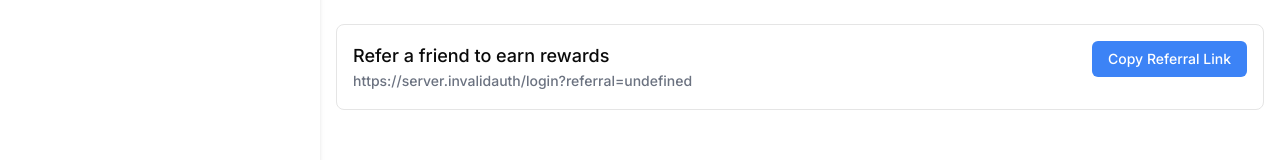
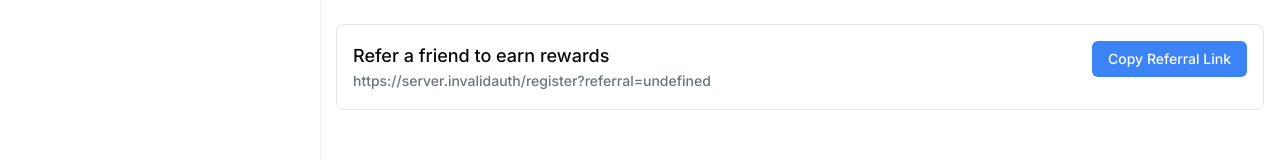
Before and after one commit to adviews0422-afk/adsview, a Next.js app: page /account/referral in a window 1280 px wide. Shown: the part 440-600 px from the top of the page. Built offline with nearby package versions, Linux system fonts and the light colour scheme; no server answers.

Commit message:
referral

```diff
--- a/app/account/referral/page.tsx
+++ b/app/account/referral/page.tsx
@@ -7,7 +7,8 @@ import { Button } from '@/components/ui/button'
 function Referral() {
   const { data } = useSession()
   const [copied, setCopied] = useState(false)
-  const link = process.env.NEXT_PUBLIC_APP_URL + 'auth/login?referral=' + data?.user?.referralCode
+  const link =
+    process.env.NEXT_PUBLIC_APP_URL + 'auth/register?referral=' + data?.user?.referralCode
 
   const handleCopy = async () => {
     await navigator.clipboard.writeText(link)
```
